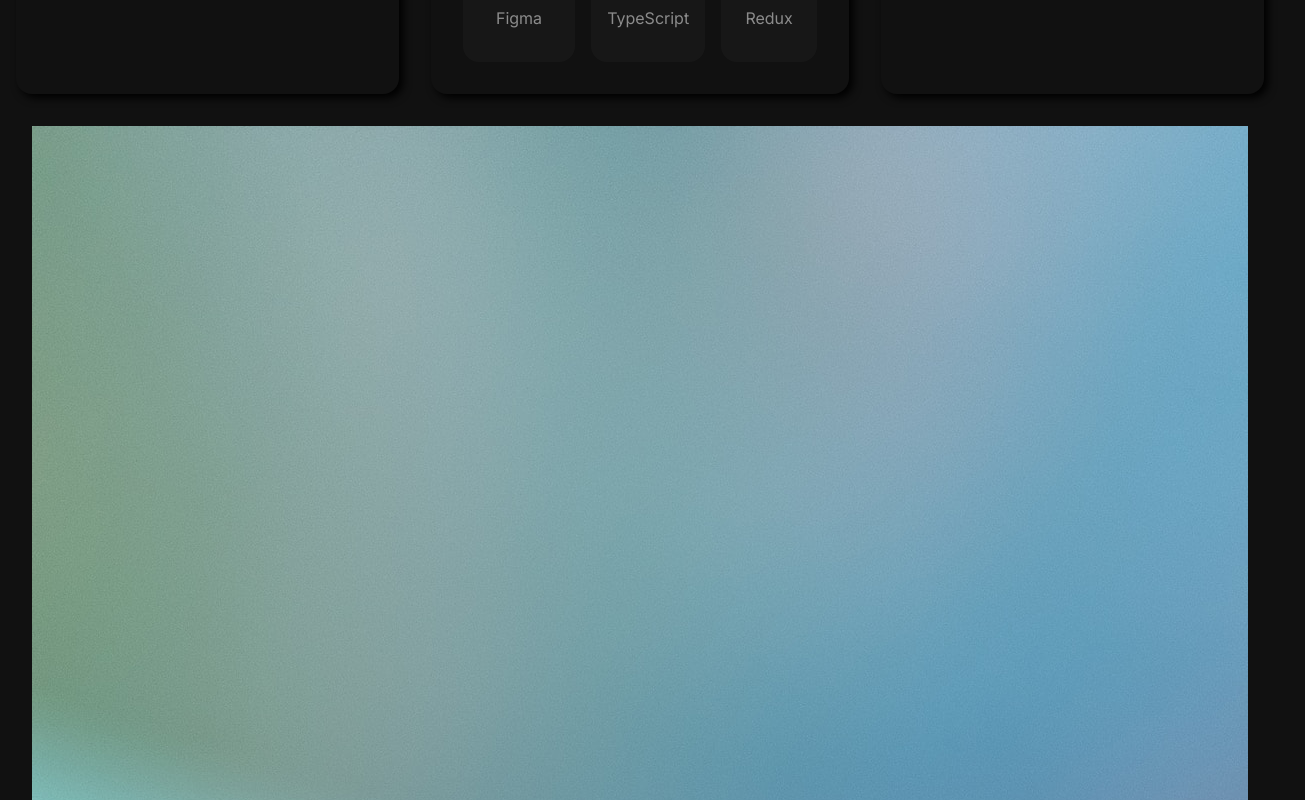
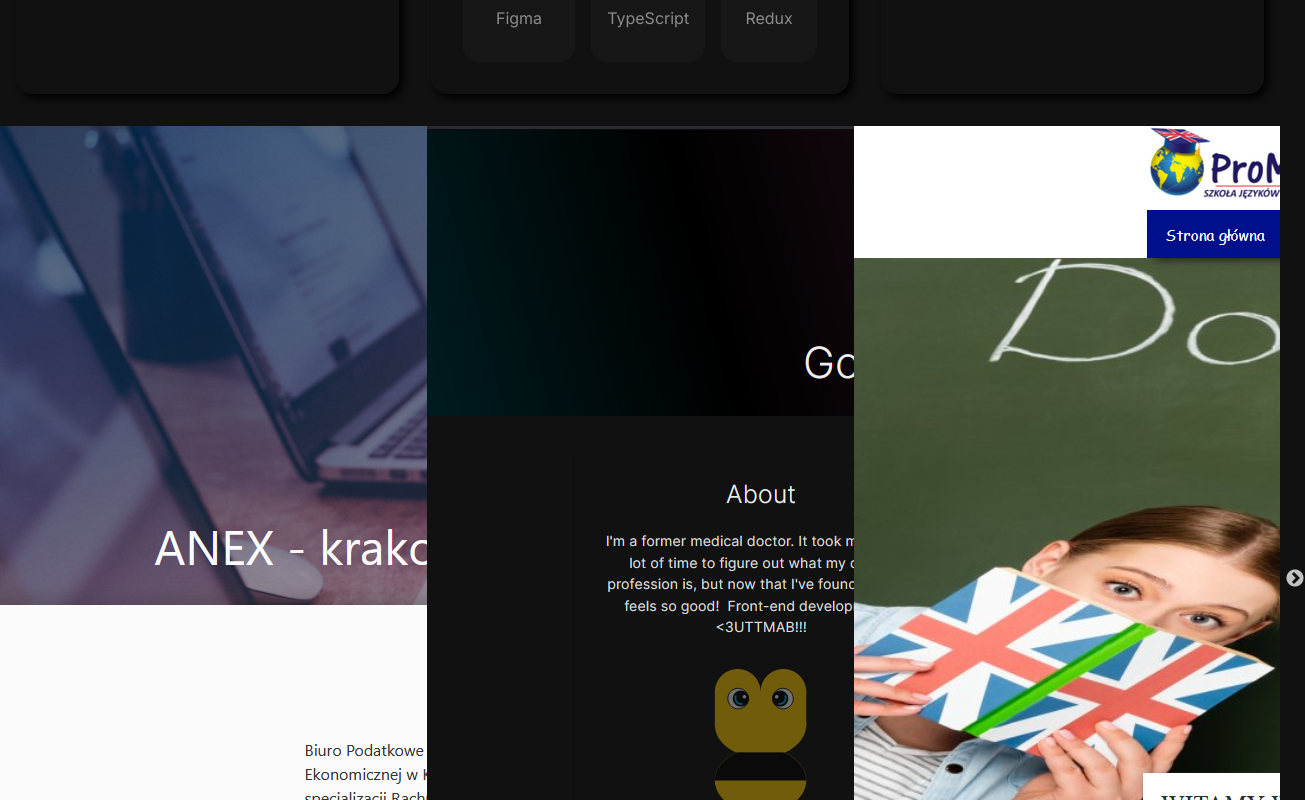
Before and after one commit to fromITzerotoIThero/personal-website, a React (Create React App) app: page / in a window 1280 px wide. Shown: the part 1060-1860 px from the top of the page, 1305 px wide, since content can reach past the window. Built offline with nearby package versions, Linux system fonts and the light colour scheme; a web font is replaced by a local one.

Commit message:
Change to class component due to malfunction

```diff
--- a/src/components/PortfolioSlider/PortfolioSlider.jsx
+++ b/src/components/PortfolioSlider/PortfolioSlider.jsx
@@ -1,54 +1,60 @@
-import React from 'react';
+import React, { Component } from 'react';
 import Slider from 'react-slick';
 import 'slick-carousel/slick/slick.css';
 import 'slick-carousel/slick/slick-theme.css';
 import styles from './PortfolioSlider.module.css';
-import duck from '../../assets/images/thomas-despeyroux-rubber-duck-unsplash.jpg';
+import { anexWebsitePrintscreen, gosiaPanekWebsitePrintscreen, promaWebsitePrintscreen } from '../../assets/images/images';
 
+class PortfolioSlider extends Component {
 
-function PortfolioSlider() {
+    render() {
+
+        const breakpoint = {
+            small: 400,
+            medium: 768,
+            large: 1024,
+        }
+
         const settings = {
             dots: true,
+            infinite: true,
             speed: 500,
+            slidesToShow: 3,
             slidesToScroll: 1,
             responsive: [
                 {
-                breakpoint: 400,
+                    breakpoint: breakpoint.large,
                     settings: {
                         slidesToShow: 1,
-                }
-            },
-            {
-                breakpoint: 768,
-                settings: {
-                    slidesToShow: 2,
+                        slidesToScroll: 1,
                         centerMode: true,
                     }
                 },
-            {
-                breakpoint: 1024,
-                settings: {
-                    slidesToShow: 3,
-                }
-            }
+                // {
+                //     breakpoint: breakpoint.medium,
+                //     settings: {
+                //         slidesToShow: 1,
+                //     }
+                // },
             ],
         };
 
         return (
             <div className={styles.container}>
                 <Slider {...settings} className={styles.slider}>
-                <div>
-                    <img src={duck} alt="Ducky duck" className={styles.image} />
+                    <div className={styles.image_container}>
+                        <img src={anexWebsitePrintscreen} alt="Ducky duck" className={styles.image} />
                     </div>
-                <div>
-                    <img src={duck} alt="Ducky duck" />
+                    <div className={styles.image_container}>
+                        <img src={gosiaPanekWebsitePrintscreen} alt="Ducky duck" className={styles.image} />
                     </div>
-                <div>
-                    <img src={duck} alt="Ducky duck" />
+                    <div className={styles.image_container}>
+                        <img src={promaWebsitePrintscreen} alt="Ducky duck" className={styles.image} />
                     </div>
                 </Slider>
-        </div>
+            </div >
         );
+    }
 }
 
 export default PortfolioSlider;
--- a/src/components/PortfolioSlider/PortfolioSlider.module.css
+++ b/src/components/PortfolioSlider/PortfolioSlider.module.css
@@ -1,5 +1,19 @@
-.container {
-    margin: 2rem;
+/* .container {
+    margin: 2rem auto;
+    width: 100%;
     min-height: 400px;
     background-color: #444;
 }
+
+.slider {
+    width: 80%;
+    margin: 1rem auto;
+} */
+
+/* .image_container {
+    padding: 1rem;
+} */
+
+/* .image {
+    max-height: 400px;
+} */
```
Lines whose indentation alone changed are shown as unchanged.
